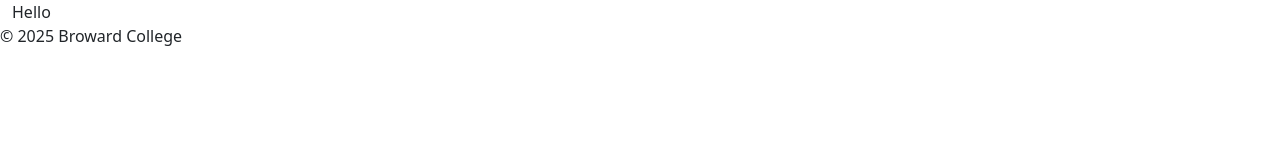
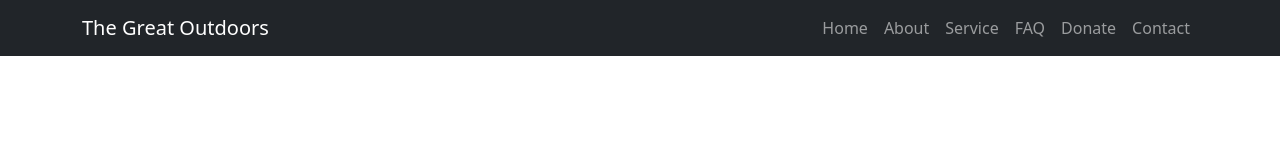
Before and after one commit to MegaSkeletonAJL/non-profit-assignment, a plain HTML site: page index.html in a window 1280 px wide. Drawn offline with nearby package versions, Linux system fonts and the light colour scheme.

Commit message:
add a bootstrap navigation

```diff
--- a/index.html
+++ b/index.html
@@ -3,17 +3,39 @@
     <head>
         <meta charset="utf-8">
         <meta name="viewport" content="width=device-width, initial-scale=1">
-        <link rel="stylesheet" href="css/">
+        <link rel="stylesheet" href="css/styles.css">
         <link href="https://cdn.jsdelivr.net/npm/bootstrap@5.3.8/dist/css/bootstrap.min.css" rel="stylesheet" integrity="sha384-sRIl4kxILFvY47J16cr9ZwB07vP4J8+LH7qKQnuqkuIAvNWLzeN8tE5YBujZqJLB" crossorigin="anonymous">
         <script src="https://cdn.jsdelivr.net/npm/bootstrap@5.3.8/dist/js/bootstrap.bundle.min.js" integrity="sha384-FKyoEForCGlyvwx9Hj09JcYn3nv7wiPVlz7YYwJrWVcXK/BmnVDxM+D2scQbITxI" crossorigin="anonymous"></script>
         <title></title>
     </head>
     <body>
-        <div class="container-fluid">
-            Hello
-        </div>
+        <nav class="navbar navbar-expand-lg bg-dark navbar-dark">
+            <div class="container">
+                <a href="#" class="navbar-brand">The Great Outdoors</a>
 
-            &copy; 2025 Broward College
-        </footer>
+                <div class="collapse navbar-collapse">
+                    <ul class="navbar-nav ms-auto">
+                        <li class="nav-item">
+                            <a href="#home" class="nav-link">Home</a>
+                        </li>
+                        <li class="nav-item">
+                            <a href="#about" class="nav-link">About</a>
+                        </li>
+                        <li class="nav-item">
+                            <a href="#service" class="nav-link">Service</a>
+                        </li>
+                        <li class="nav-item">
+                            <a href="#questions" class="nav-link">FAQ</a>
+                        </li>
+                        <li class="nav-item">
+                            <a href="#donate" class="nav-link">Donate</a>
+                        </li>
+                        <li class="nav-item">
+                            <a href="#contact" class="nav-link">Contact</a>
+                        </li>
+                    </ul>
+                </div>
+            </div>
+        </nav>
     </body>
 </html>
```
